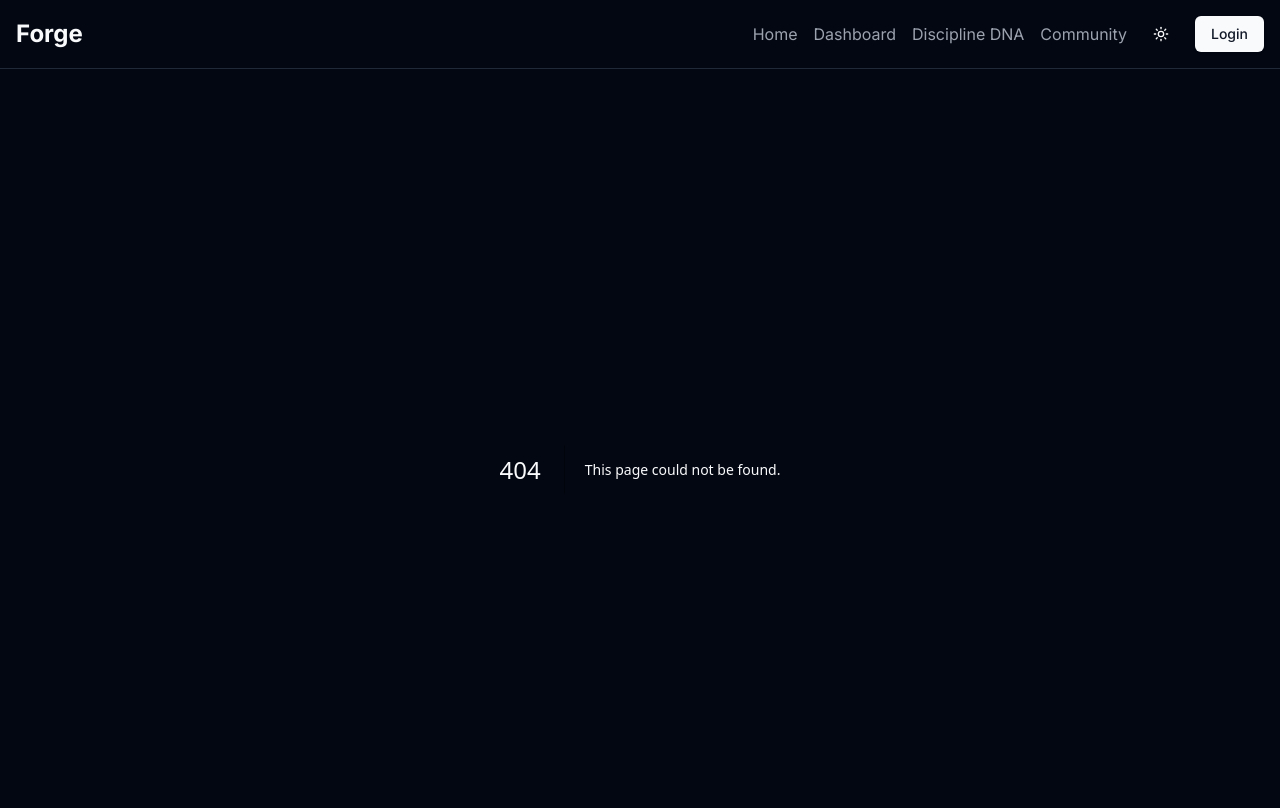
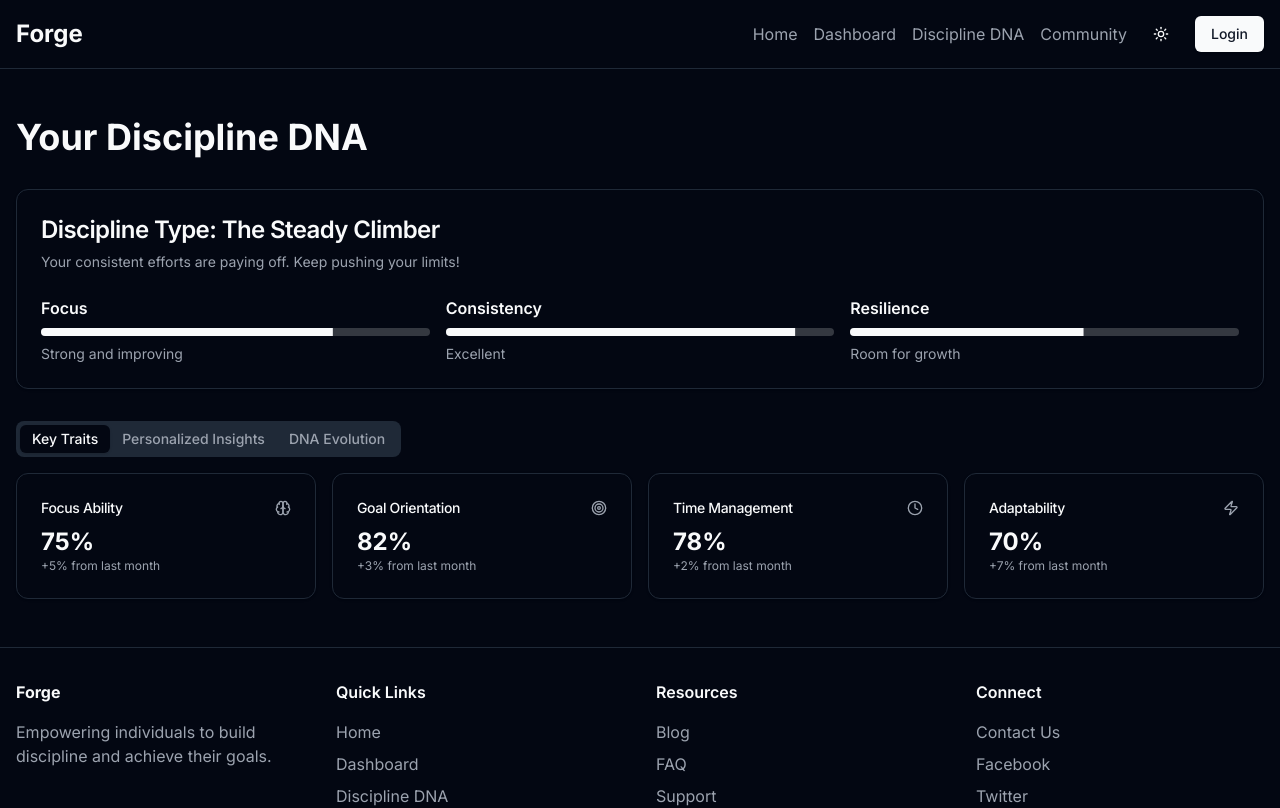
Before and after one commit to Kimdev-254/Forge, a Next.js app: page /dna in a window 1280 px wide. Before the commit this address had no page. Shown: the top 808 px of the page. Built offline with nearby package versions, Linux system fonts and the light colour scheme.

Commit message:
new feature DNA

```diff
--- /dev/null
+++ b/src/app/dna/page.tsx
@@ -0,0 +1,184 @@
+"use client"
+
+import {
+  Card,
+  CardContent,
+  CardDescription,
+  CardHeader,
+  CardTitle,
+} from "@/components/ui/card"
+import { Progress } from "@/components/ui/progress"
+import { Tabs, TabsContent, TabsList, TabsTrigger } from "@/components/ui/tabs"
+import { Brain, Target, Clock, Zap, BarChart } from "lucide-react"
+
+export default function DisciplineDNAPage() {
+  return (
+    <div className="container mx-auto px-4 py-12">
+      <h1 className="text-4xl font-bold mb-8">Your Discipline DNA</h1>
+
+      <Card className="mb-8">
+        <CardHeader>
+          <CardTitle className="text-2xl">
+            Discipline Type: The Steady Climber
+          </CardTitle>
+          <CardDescription>
+            Your consistent efforts are paying off. Keep pushing your limits!
+          </CardDescription>
+        </CardHeader>
+        <CardContent>
+          <div className="grid grid-cols-1 md:grid-cols-3 gap-4">
+            <div className="space-y-2">
+              <h3 className="font-semibold">Focus</h3>
+              <Progress value={75} />
+              <p className="text-sm text-muted-foreground">
+                Strong and improving
+              </p>
+            </div>
+            <div className="space-y-2">
+              <h3 className="font-semibold">Consistency</h3>
+              <Progress value={90} />
+              <p className="text-sm text-muted-foreground">Excellent</p>
+            </div>
+            <div className="space-y-2">
+              <h3 className="font-semibold">Resilience</h3>
+              <Progress value={60} />
+              <p className="text-sm text-muted-foreground">Room for growth</p>
+            </div>
+          </div>
+        </CardContent>
+      </Card>
+
+      <Tabs defaultValue="traits" className="space-y-4">
+        <TabsList>
+          <TabsTrigger value="traits">Key Traits</TabsTrigger>
+          <TabsTrigger value="insights">Personalized Insights</TabsTrigger>
+          <TabsTrigger value="evolution">DNA Evolution</TabsTrigger>
+        </TabsList>
+
+        <TabsContent value="traits">
+          <div className="grid gap-4 md:grid-cols-2 lg:grid-cols-4">
+            <Card>
+              <CardHeader className="flex flex-row items-center justify-between space-y-0 pb-2">
+                <CardTitle className="text-sm font-medium">
+                  Focus Ability
+                </CardTitle>
+                <Brain className="h-4 w-4 text-muted-foreground" />
+              </CardHeader>
+              <CardContent>
+                <div className="text-2xl font-bold">75%</div>
+                <p className="text-xs text-muted-foreground">
+                  +5% from last month
+                </p>
+              </CardContent>
+            </Card>
+            <Card>
+              <CardHeader className="flex flex-row items-center justify-between space-y-0 pb-2">
+                <CardTitle className="text-sm font-medium">
+                  Goal Orientation
+                </CardTitle>
+                <Target className="h-4 w-4 text-muted-foreground" />
+              </CardHeader>
+              <CardContent>
+                <div className="text-2xl font-bold">82%</div>
+                <p className="text-xs text-muted-foreground">
+                  +3% from last month
+                </p>
+              </CardContent>
+            </Card>
+            <Card>
+              <CardHeader className="flex flex-row items-center justify-between space-y-0 pb-2">
+                <CardTitle className="text-sm font-medium">
+                  Time Management
+                </CardTitle>
+                <Clock className="h-4 w-4 text-muted-foreground" />
+              </CardHeader>
+              <CardContent>
+                <div className="text-2xl font-bold">78%</div>
+                <p className="text-xs text-muted-foreground">
+                  +2% from last month
+                </p>
+              </CardContent>
+            </Card>
+            <Card>
+              <CardHeader className="flex flex-row items-center justify-between space-y-0 pb-2">
+                <CardTitle className="text-sm font-medium">
+                  Adaptability
+                </CardTitle>
+                <Zap className="h-4 w-4 text-muted-foreground" />
+              </CardHeader>
+              <CardContent>
+                <div className="text-2xl font-bold">70%</div>
+                <p className="text-xs text-muted-foreground">
+                  +7% from last month
+                </p>
+              </CardContent>
+            </Card>
+          </div>
+        </TabsContent>
+
+        <TabsContent value="insights">
+          <Card>
+            <CardHeader>
+              <CardTitle>Personalized Insights</CardTitle>
+              <CardDescription>
+                Based on your recent activity and progress
+              </CardDescription>
+            </CardHeader>
+            <CardContent>
+              <ul className="space-y-4">
+                <li className="flex items-start space-x-2">
+                  <BarChart className="h-5 w-5 text-primary mt-0.5" />
+                  <div>
+                    <p className="font-medium">Consistency is your strength</p>
+                    <p className="text-sm text-muted-foreground">
+                      Your ability to maintain habits over time is impressive.
+                      Consider increasing the challenge of your goals.
+                    </p>
+                  </div>
+                </li>
+                <li className="flex items-start space-x-2">
+                  <Target className="h-5 w-5 text-primary mt-0.5" />
+                  <div>
+                    <p className="font-medium">Goal-setting opportunity</p>
+                    <p className="text-sm text-muted-foreground">
+                      You're great at achieving short-term goals. Try setting
+                      more ambitious long-term objectives to push your growth.
+                    </p>
+                  </div>
+                </li>
+                <li className="flex items-start space-x-2">
+                  <Clock className="h-5 w-5 text-primary mt-0.5" />
+                  <div>
+                    <p className="font-medium">Time management focus area</p>
+                    <p className="text-sm text-muted-foreground">
+                      Your productivity peaks in the morning. Consider
+                      scheduling your most important tasks during this time.
+                    </p>
+                  </div>
+                </li>
+              </ul>
+            </CardContent>
+          </Card>
+        </TabsContent>
+
+        <TabsContent value="evolution">
+          <Card>
+            <CardHeader>
+              <CardTitle>Your DNA Evolution</CardTitle>
+              <CardDescription>
+                How your discipline profile has changed over time
+              </CardDescription>
+            </CardHeader>
+            <CardContent>
+              {/* Add a chart or visual representation of DNA evolution here */}
+              <p>
+                A visual representation of your Discipline DNA evolution will be
+                displayed here.
+              </p>
+            </CardContent>
+          </Card>
+        </TabsContent>
+      </Tabs>
+    </div>
+  )
+}
```
